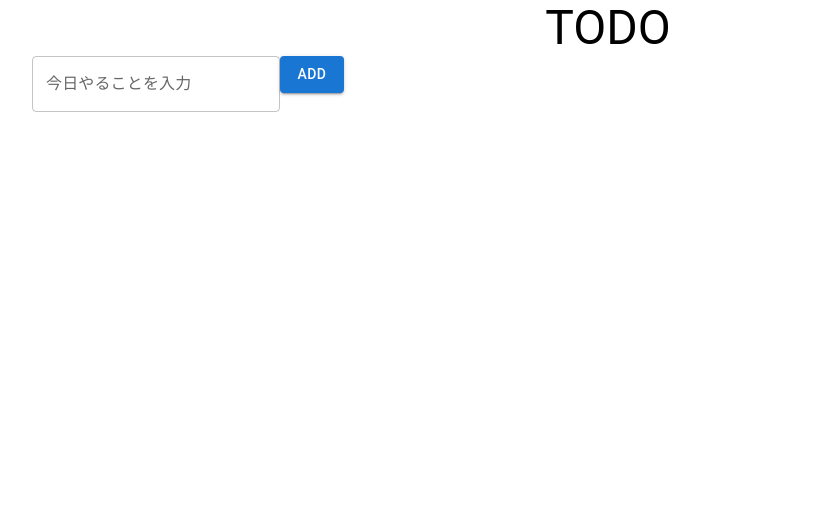
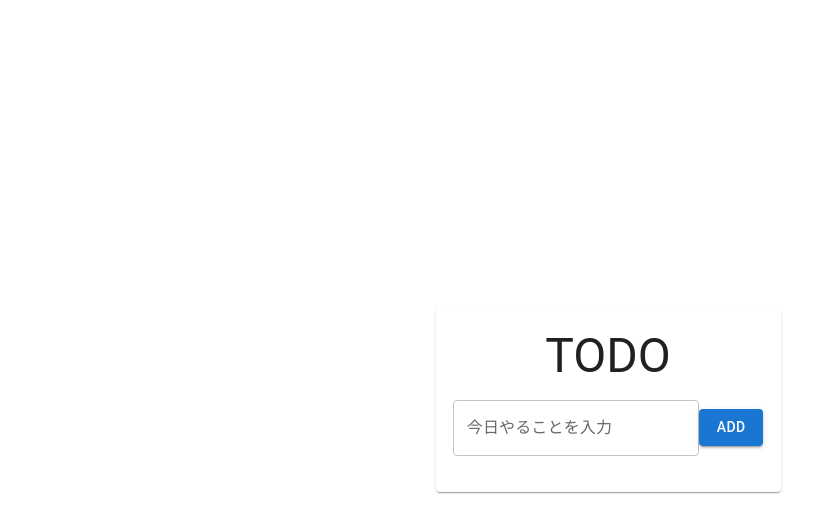
Before and after one commit to okido-yukinari/03-todolist, a React (Create React App) app: page / in a window 1280 px wide. Shown: the top 532 px of the page, without its empty margins (32-845 px from the left). Built offline with nearby package versions, Linux system fonts and the light colour scheme.

Commit message:
style調整

```diff
--- a/src/App.tsx
+++ b/src/App.tsx
@@ -9,6 +9,7 @@ import Typography from "@mui/material/Typography";
 import DeleteIcon from "@mui/icons-material/Delete";
 import TextField from "@mui/material/TextField";
 import Button from "@mui/material/Button";
+import Card from "@mui/material/Card";
 import { useState } from "react";
 
 interface Task {
@@ -46,11 +47,29 @@ function App() {
   };
 
   return (
-    <Container maxWidth="lg">
-      <Box>
+    <Container
+      maxWidth="lg"
+      sx={{
+        display: "flex",
+        justifyContent: "center",
+        alignItems: "center",
+        height: "100vh",
+      }}
+    >
+      <Card sx={{ maxWidth: 345, width: "90%", padding: "20px 0" }}>
         <Typography variant="h3" component="h1" align="center">
           TODO
         </Typography>
+
+        <Box
+          sx={{
+            display: "flex",
+            justifyContent: "space-between",
+            alignItems: "center",
+            width: "90%",
+            margin: "15px auto 0",
+          }}
+        >
           <TextField
             label="今日やることを入力"
             value={newTask}
@@ -59,6 +78,8 @@ function App() {
           <Button variant="contained" onClick={addTask}>
             add
           </Button>
+        </Box>
+
         <List>
           {tasks.map((task) => (
             <ListItem key={task.id}>
@@ -83,7 +104,7 @@ function App() {
             </ListItem>
           ))}
         </List>
-      </Box>
+      </Card>
     </Container>
   );
 }
```
Lines whose indentation alone changed are shown as unchanged.
